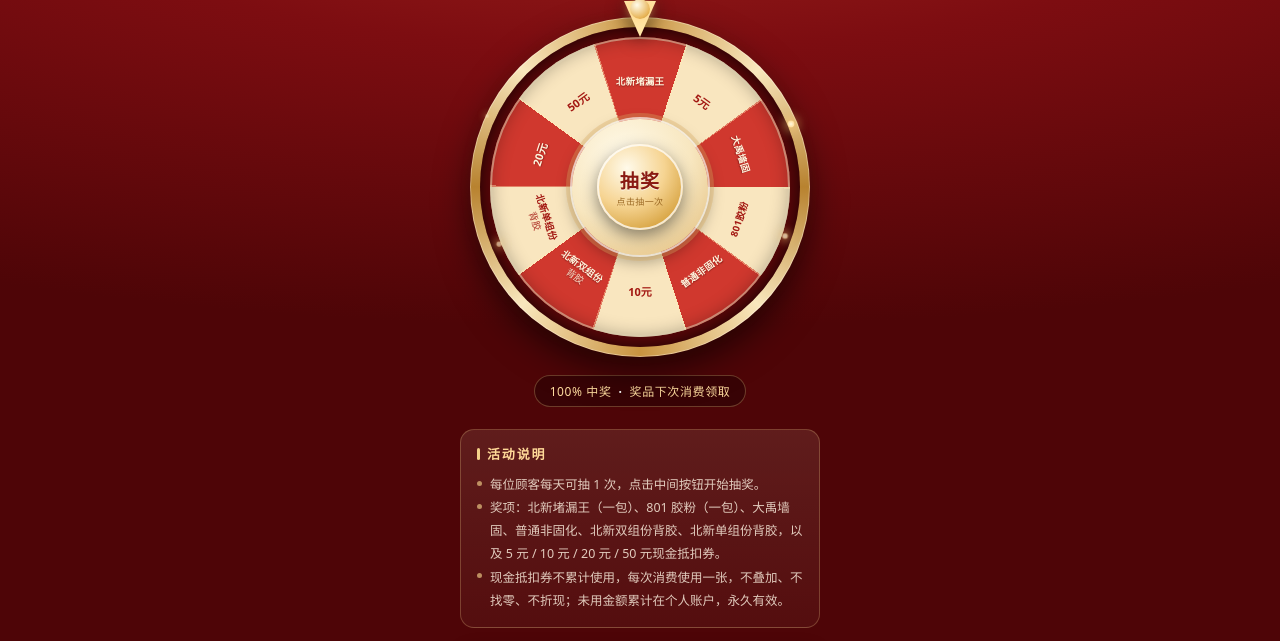
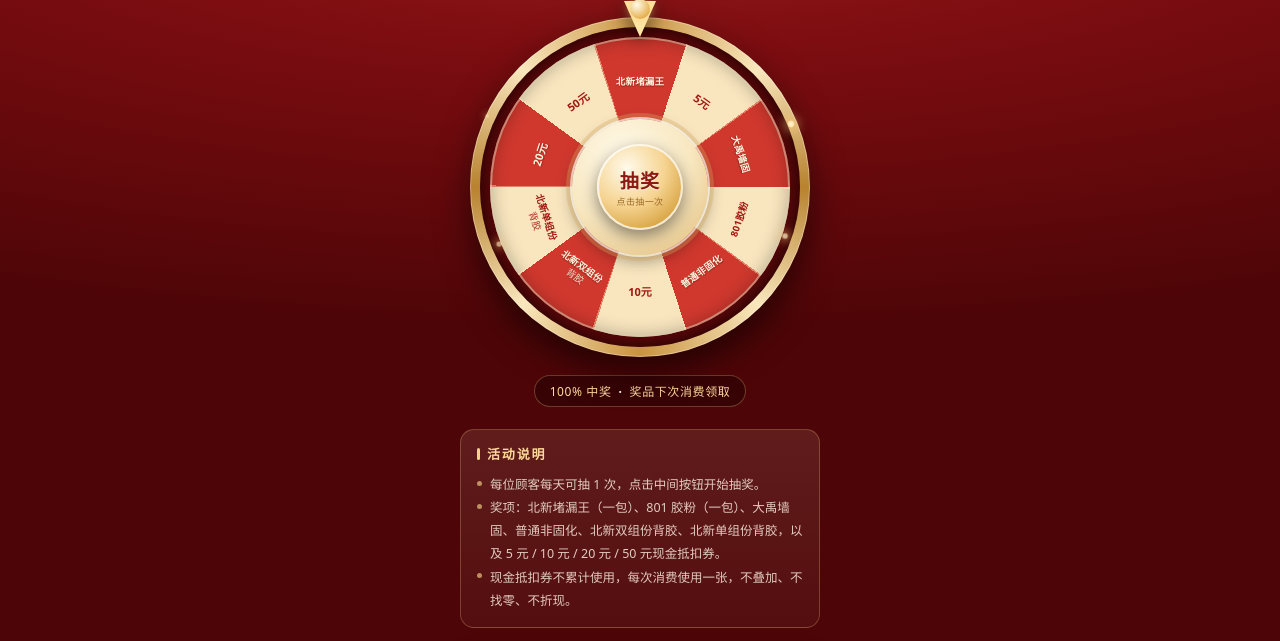
Before and after one commit to joyce3307/luck, a plain HTML site: page index.html in a window 1280 px wide. Shown: the part 153-794 px from the top of the page. Drawn offline with Linux system fonts and the light colour scheme.

Commit message:
copy: drop unused-amount clause

```diff
--- a/index.html
+++ b/index.html
@@ -347,7 +347,7 @@ body{
     <h3>活动说明</h3>
     <li>每位顾客每天可抽 1 次，点击中间按钮开始抽奖。</li>
     <li>奖项：北新堵漏王（一包）、801 胶粉（一包）、大禹墙固、普通非固化、北新双组份背胶、北新单组份背胶，以及 5 元 / 10 元 / 20 元 / 50 元现金抵扣券。</li>
-    <li>现金抵扣券不累计使用，每次消费使用一张，不叠加、不找零、不折现；未用金额累计在个人账户，永久有效。</li>
+    <li>现金抵扣券不累计使用，每次消费使用一张，不叠加、不找零、不折现。</li>
   </section>
 
 
```
